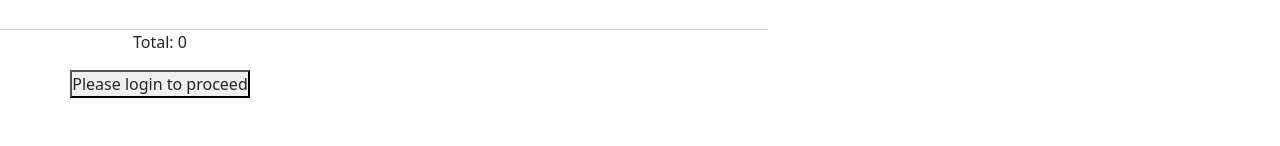
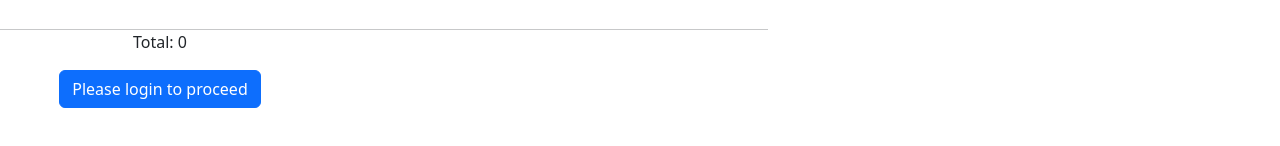
Before and after one commit to Vishwas1687/DBMS-lab-project, a React (Create React App) app in the folder client/: page /cart in a window 1280 px wide. Shown: the part 212-358 px from the top of the page. Built offline with nearby package versions, Linux system fonts and the light colour scheme; no server answers.

Commit message:
update-profile-gets-updated-after-logging-again

```diff
--- a/client/src/pages/CartPage.jsx
+++ b/client/src/pages/CartPage.jsx
@@ -5,7 +5,7 @@ import axios from 'axios'
 import toast from 'react-hot-toast'
 import { useCart } from "../context/cart"
 import { useAuth } from "../context/auth"
-import { useNavigate } from "react-router-dom"
+import { useNavigate ,Link} from "react-router-dom"
 
 const CartPage = () => {
     const [auth, setAuth] = useAuth()
@@ -154,20 +154,27 @@ const CartPage = () => {
                                 {auth?.user?.address}
                             </h5>
                             <button className="btn btn-primary"
-                            /*onClick={() => navigate('/dashboard/user/profile')}*/>Update Address</button>
+                            onClick={() => navigate('/user/update-profile')}>Update Address</button>
                         </div>
 
                     ) : (
                         <div className="mb-3">
                             {
                                 auth?.token ? (
-                                    <button onClick={() => navigate('/user/update-profile')}>
+                                  <Link to={`/user/update-profile`}>
+                                    <button type="button" className="btn btn-primary">
                                         update address
                                     </button>
+
+                                  </Link>
+
                                 ) : (
-                                    <button onClick={() => navigate('/')}>
-                                    Please login to proceed
-                                    </button>
+                                  <Link to={'/'}>
+                                      <button type="button" className="btn btn-primary">
+                                        Please login to proceed
+                                      </button>
+                                  </Link>
+
                                 )
                             }
                         </div>
```
